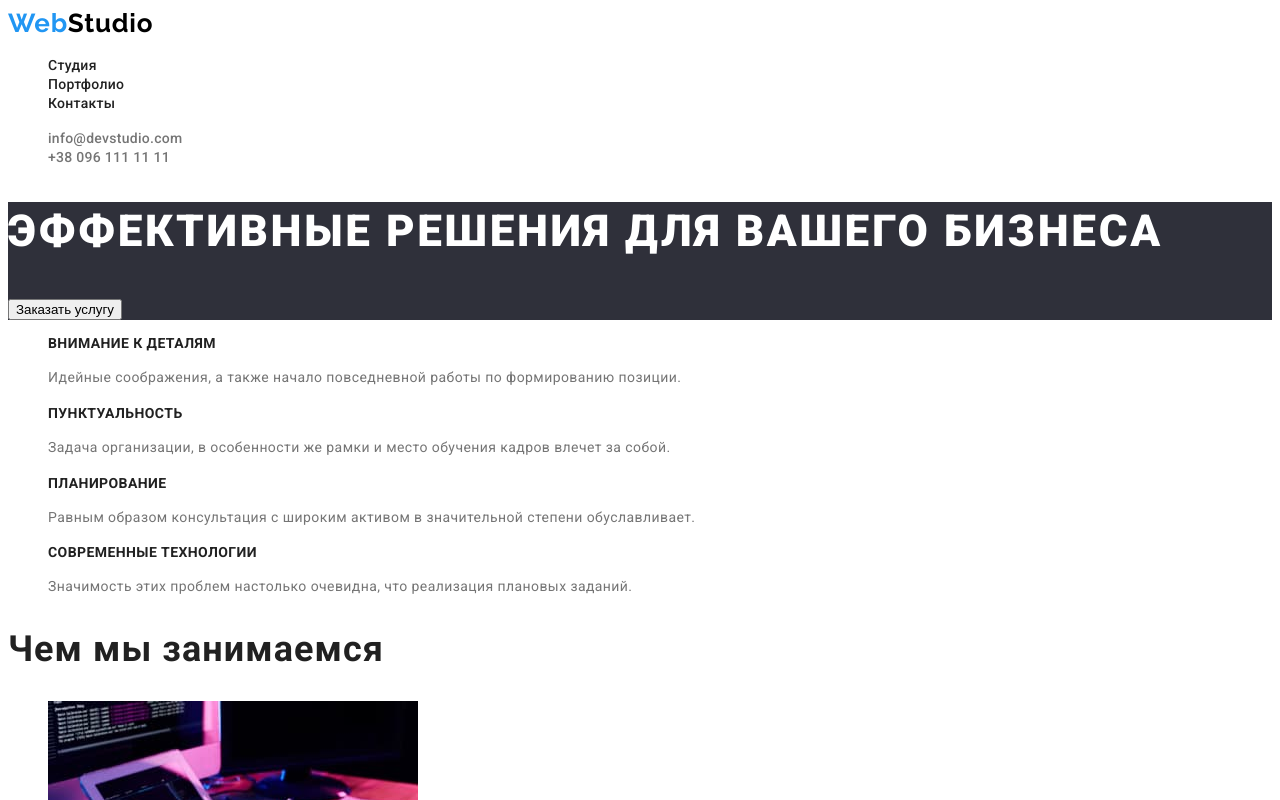
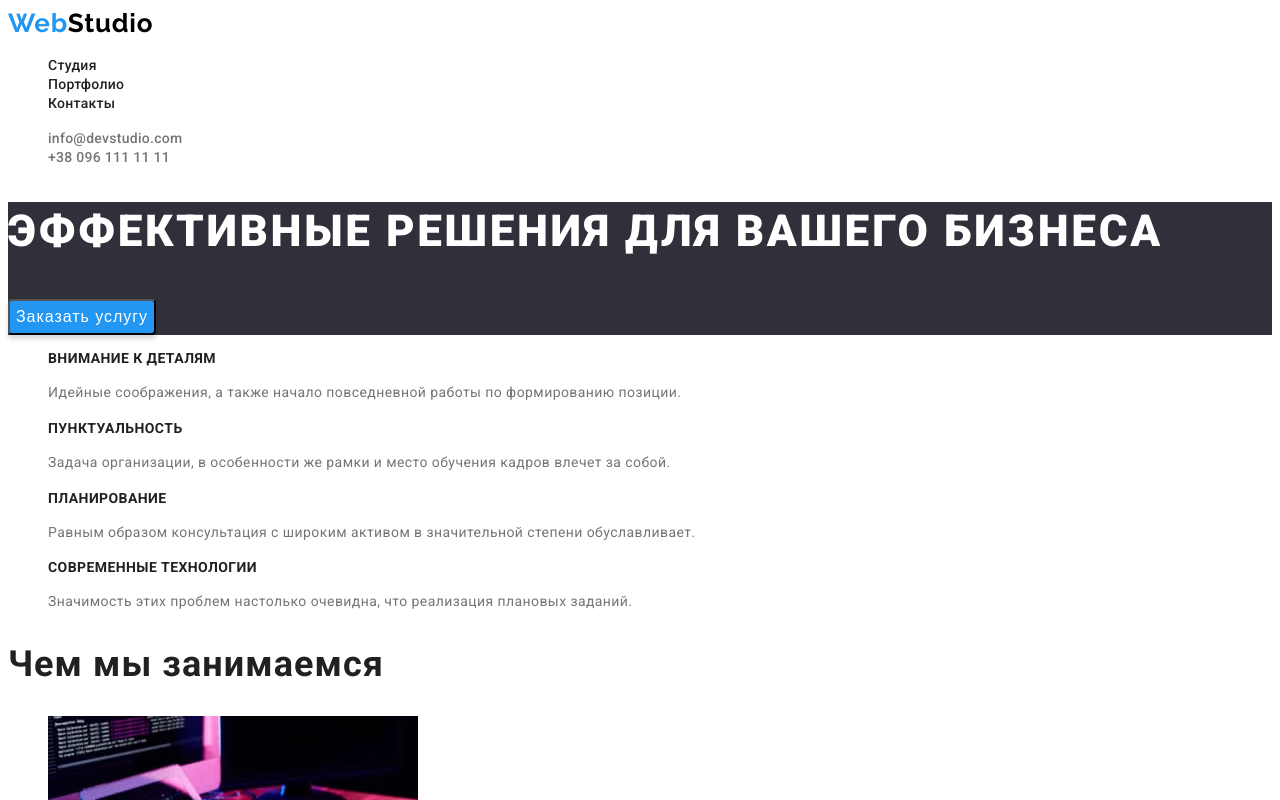
Before and after one commit to mahinec/goit-markup-hw-02, a plain HTML site: page index.html in a window 1280 px wide. Both pictures are taken after a click on the button "Заказать услугу". Shown: the top 800 px of the page. Drawn offline with Linux system fonts and the light colour scheme.

Commit message:
button fix

```diff
--- a/css/styles.css
+++ b/css/styles.css
@@ -67,8 +67,22 @@ body {
     background-color: #2F303A;
 }
 .solutions-btn {
+    background-color: var(--accent-color);
     cursor: pointer;
+    font-size: 16px;
+    line-height: 1.875;
+    text-align: center;
+    letter-spacing: 0.06em;
+    color: #FFFFFF;
 }
+
+.solutions-btn:hover,
+.solutions-btn:focus {
+    background: #2196F3;
+    box-shadow: 0px 4px 4px rgba(0, 0, 0, 0.15);
+    border-radius: 4px;
+}
+
 
 /*---------------------ABOUT---------------------*/
 
@@ -183,6 +197,7 @@ body {
     letter-spacing: 0.03em;
     color: #FFFFFF;
     background-color: var(--accent-color);
+    cursor: pointer;
 }
 
 .projects-title {
--- a/index.html
+++ b/index.html
@@ -14,9 +14,9 @@
     <!--header-->
     <header>
         <nav class="header-nav">
-            <a class="link header-title" href="/"><span class="header-title-web">Web</span>Studio</a>
+            <a class="link header-title" href="./index.html"><span class="header-title-web">Web</span>Studio</a>
             <ul class="list header-list">
-                <li class="header-item"><a class="link header-link" href="">Студия</a></li>
+                <li class="header-item"><a class="link header-link" href="./index.html">Студия</a></li>
                 <li class="header-item"><a class="link header-link" href="./portfolio.html">Портфолио</a></li>
                 <li class="header-item"><a class="link header-link" href="">Контакты</a></li>
             </ul>
@@ -106,7 +106,7 @@
     </main>
     <!--footer-->
     <footer class="footer">
-        <a class="link footer-title" href="/"><span class="footer-title-web">Web</span>Studio</a>
+        <a class="link footer-title" href="./index.html"><span class="footer-title-web">Web</span>Studio</a>
         <address class="">
             <ul class="list footer-list">
                 <li><a class="link footer-addres" href="https://goo.gl/maps/zj1c1hvUwoy9DRRDA" target="_blank">г. Киев, пр-т Леси Украинки, 26</a></li>
```
Also changed, not shown: portfolio.html (+3 -3 lines).
